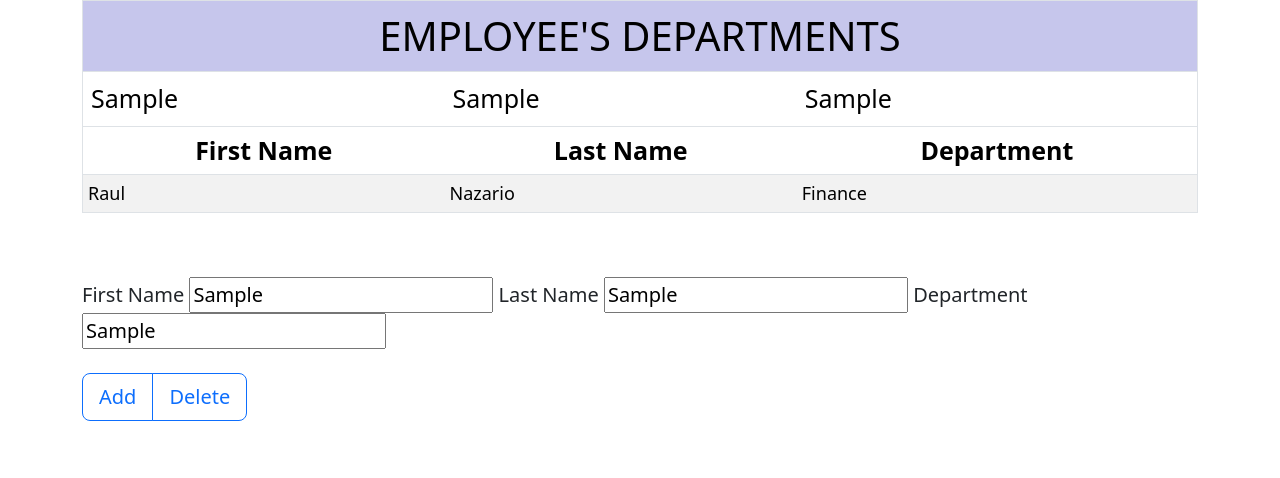
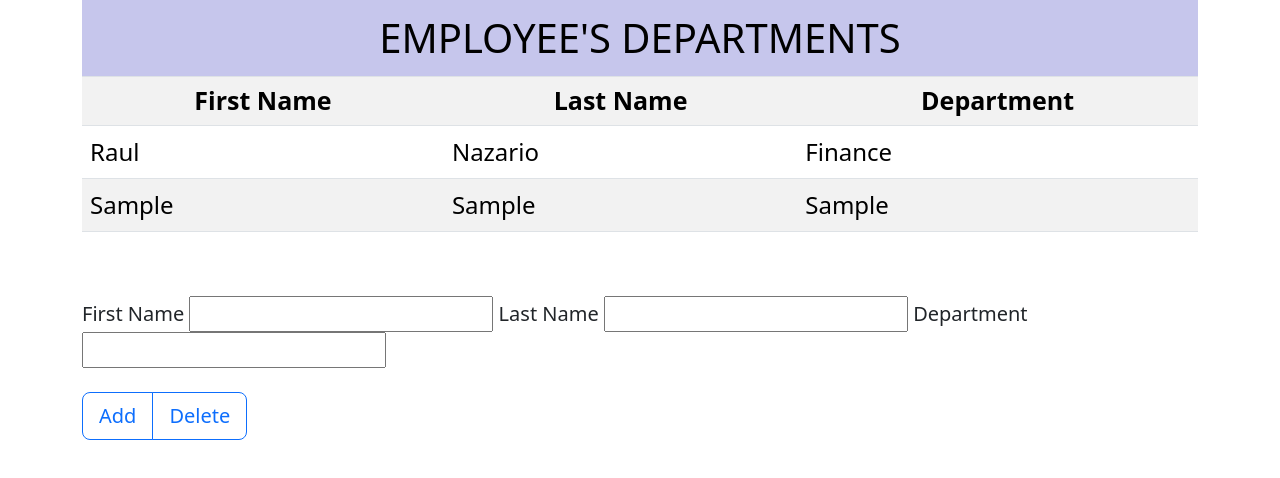
Before and after one commit to RaulNaza/Week10CodingAssignment, a website: page index.html in a window 1280 px wide. Both pictures are taken after typing "Sample", "Sample", "Sample" into the empty fields and a click on the button "Add". Drawn offline with nearby package versions, Linux system fonts and the light colour scheme.

Commit message:
Final Version of the webpage

```diff
--- a/index.html
+++ b/index.html
@@ -9,6 +9,8 @@
 </head>
 <body>
 
+    <!-- This creates a table with a heading and some fixed data to start. Using JS we will
+    also be able to add functionality to the "Add" button which will create additional rows. -->
 
     <div class="container-sm">
         <table id="table1" class="table table-striped">
@@ -16,14 +18,14 @@
                 <tr>
                     <td id="tableHeading" colspan="100" class="text-uppercase fs-1">Employee's Departments</td>
                 </tr>
+            </thead>
+            <tbody class="fs-4">
                 <tr id="dataHeading">
                     <th>First Name</th>
                     <th>Last Name</th>
                     <th>Department</th>
                 </tr>
-            </thead>
-            <tbody>
-                <tr id="data">
+                <tr id="fixedData">
                     <td>Raul</td>
                     <td>Nazario</td>
                     <td>Finance</td>
@@ -33,6 +35,7 @@
     </div>
     <br>
     <br>
+    <!-- Form which will take in 3 inputs and add them to the table above -->
     <div class="container-sm">
         <form id="form1" class="form">
             <label for="firstName">First Name</label>
@@ -45,7 +48,7 @@
     </div>
 
     <br>
-
+    <!-- This will be the button used on the webpage to add rows to the table -->
     <div class="container">
         <div class="btn-group btn-group-lg">
             <button id="addBtn" class="btn btn-outline-primary">Add</button>
--- a/index.js
+++ b/index.js
@@ -1,42 +1,50 @@
-//Styling using Javascript. Adding this to make small changes to the Bootstrap CSS styling.
 
+//the below variable will be used to access the table element
 let myTable = document.getElementById('table1');
-myTable.border = "1";
-myTable.style.fontSize = "25px";
 
+// declaring variable tHeading which takes in the element with id 'tableHeading'
 let tHeading = document.getElementById('tableHeading');
+
+//some styling done using JS to the Bootstrap table
 tHeading.style.textAlign = "center";
 tHeading.style.backgroundColor = "rgb(198, 198, 236)";
 
+//though research I learned that the elements within a table row are treated as an array.
+//therefore its best to use a loop when trying to style with JS. This also works if new 'th' tags are added.
 let thElements = document.getElementsByTagName('th');
     for (let i = 0; i < thElements.length; i++){
         thElements[i].style.padding = '5px';
+        thElements[i].style.fontSize = '25px';
         thElements[i].style.textAlign = 'center';
     }
 
-let tdElements = document.getElementsByTagName('td');
-    for (let i = 0; i < tdElements.length; i++){
-        tdElements[i].style.padding = '5px';
-    }
-
-let tData = document.getElementById('data');
-tData.style.fontSize = '18px';
-
-
+//declaring myForm and assigning it the value of the element with id 'form1'
 let myForm = document.getElementById('form1');
 myForm.style.fontSize = "20px";
 
 //Giving functionality to the buttons.
-
 let id = 0;
 
-//Add button to add a row.
+//addBtn is a variable being assigned the value to element with id 'addBtn' in this case the on button on the page.
+let addBtn = document.getElementById('addBtn');
+//adding an event listener so that when the button is clicked, the below function is ran.
+addBtn.addEventListener('click', () => {
+    //addRow variable is declared and assigned a value. Using the insertRow method in order to add a new row at the bottom of the table.
+    let addRow = myTable.insertRow(-1);
+    //the below insert a value into each cell (column) and assigns it the value of its respective input- this is taken from the form.
+    addRow.insertCell(0).innerHTML = document.getElementById('firstName').value;
+    addRow.insertCell(1).innerHTML = document.getElementById('lastName').value;
+    addRow.insertCell(2).innerHTML = document.getElementById('department').value;
+    clearForm();
+});
 
-let addBtn = document.getElementById('addBtn');
-addBtn.addEventListener('click', () => {
-    let row = myTable.insertRow(1);
-    row.setAttribute('id', `item-${id}`);
-    row.insertCell(0).innerHTML = document.getElementById('firstName').value;
-    row.insertCell(1).innerHTML = document.getElementById('lastName').value;
-    row.insertCell(2).innerHTML = document.getElementById('department').value;
+//The below removes the last row from the table
+let delBtn = document.getElementById('deleteBtn');
+delBtn.addEventListener('click', () => {
+    myTable.deleteRow(-1);
 });
+
+//Used to clear the form boxed after the add button is clicked. This is cleaner for the user.
+function clearForm () {
+    document.getElementById('form1').reset()
+}
```
